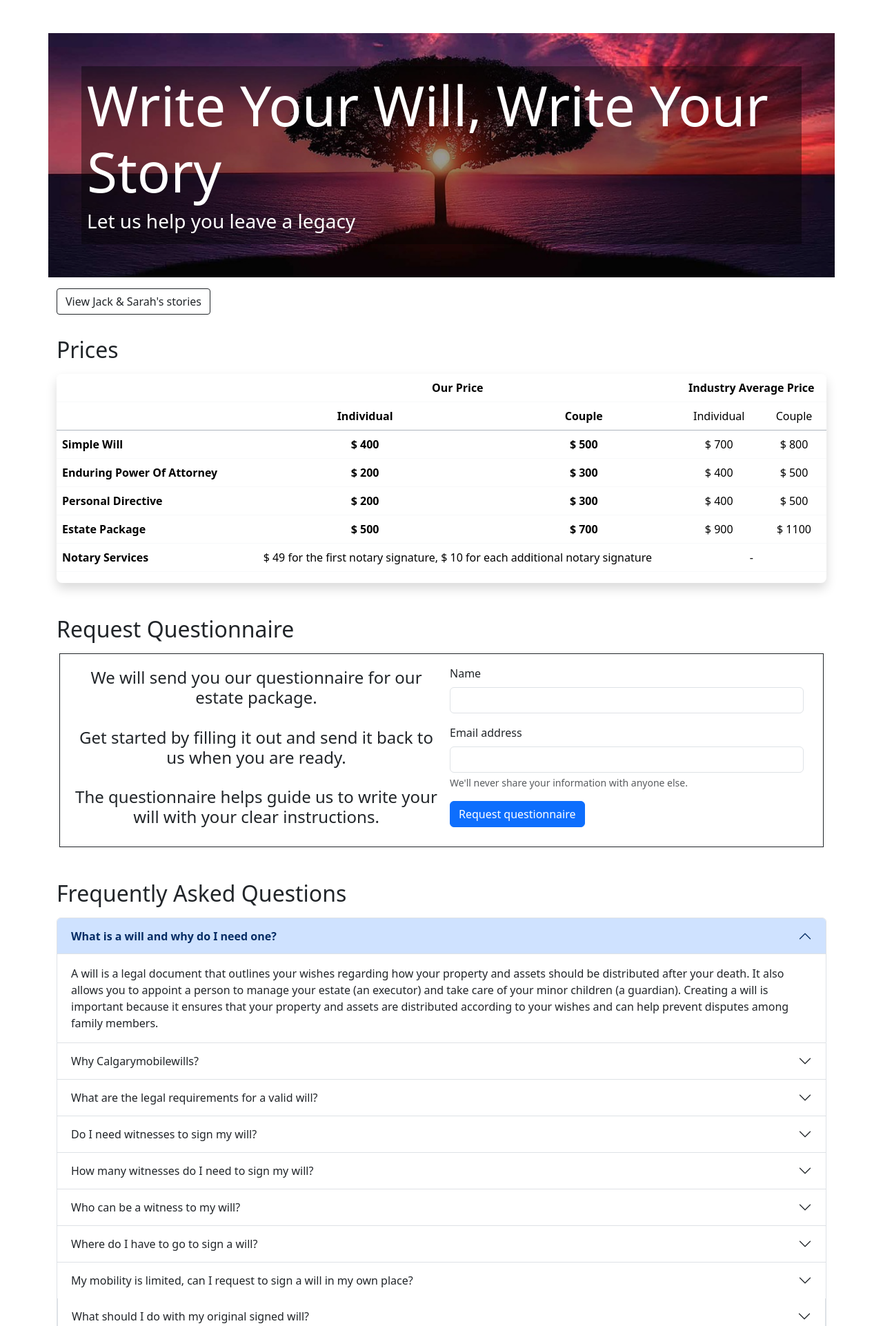
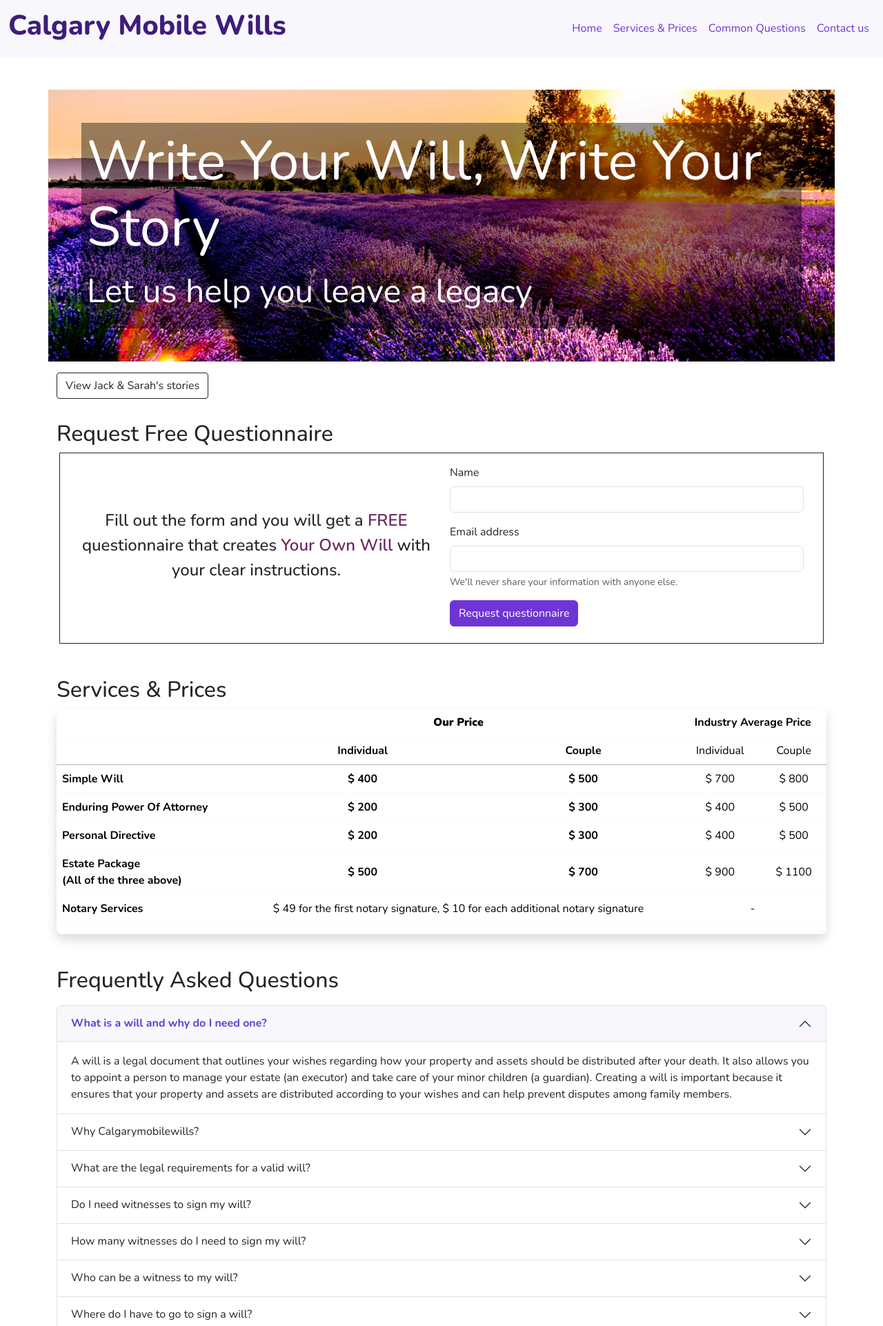
Before and after one commit to kjs29/willservice, a Django app: template templates/home.html in a window 1280 px wide. Shown: the top 1922 px of the page at 69% size. Run offline with Django 3.2, Linux system fonts and the light colour scheme; the template is opened without the code that fills it, so the values that code supplies are empty.

Commit message:
Change font, colors

```diff
--- a/templates/home.html
+++ b/templates/home.html
@@ -6,25 +6,86 @@
     <meta http-equiv="X-UA-Compatible" content="IE=edge">
     <meta name="viewport" content="width=device-width, initial-scale=1.0">
     <link href="https://cdn.jsdelivr.net/npm/bootstrap@5.3.0-alpha1/dist/css/bootstrap.min.css" rel="stylesheet" integrity="sha384-GLhlTQ8iRABdZLl6O3oVMWSktQOp6b7In1Zl3/Jr59b6EGGoI1aFkw7cmDA6j6gD" crossorigin="anonymous">
+    <link rel="preconnect" href="https://fonts.googleapis.com">
+    <link rel="preconnect" href="https://fonts.gstatic.com" crossorigin>
+    <link href="https://fonts.googleapis.com/css2?family=Nunito:wght@200;300;400;500;600;700;800;900;1000&display=swap" rel="stylesheet">
     <title>Calgary Mobile Wills</title>
     <style>
+        a.nav-link {
+            color: rgb(111, 53, 212);
+        }
+        a.nav-link:hover {
+            color: rgb(63, 29, 122);
+        }
         .background {
-            background-image: url("{% static 'images/random.png' %}");
+            background-image: url("{% static 'images/hero.jpg' %}");
             background-repeat: no-repeat;
             background-size: cover;
             background-position: center;
         }
+        .btn-primary {
+            background-color: rgb(111, 53, 212) !important;
+            border-color: rgb(111, 53, 212) !important;
+        }
+        .btn-primary:hover,
+        .btn-primary:active,
+        .btn-primary:visited,
+        .btn-primary:focus {
+            background-color: rgb(72, 34, 138) !important;
+            border-color: rgb(72, 34, 138) !important;
+        }
+        .accordion-button:not(.collapsed) {
+            color: rgb(93, 63, 211);
+            background-color: rgb(247, 247, 252);
+        }
+        .emphasis {
+            font-weight: 600;
+            color: rgb(112, 41, 99);
+        }
+        #price, #faq, #contact {
+            scroll-margin-top: 90px;
+        }
     </style>
 </head>
-<body>
-    <div class="container">
+<body style="font-family: 'Nunito', sans-serif;">
+
+    <!--navbar-->
+    <nav class="navbar navbar-expand-lg sticky-top" style="background-color: rgb(247, 247, 252);">
+        <div class="container-fluid">
+            <a class="navbar-brand" href="https://www.calgarymobilewills.ca" target="_top"><h1 style="font-weight: 800; color: rgb(63, 29, 122);">Calgary Mobile Wills</h1></a>
+            <button class="navbar-toggler" type="button" data-bs-toggle="collapse" data-bs-target="#navbarNav" aria-controls="navbarNav" aria-expanded="false" aria-label="Toggle navigation">
+            <span class="navbar-toggler-icon"></span>
+            </button>
+            <div class="collapse navbar-collapse" id="navbarNav">
+                <ul class="navbar-nav ms-auto">
+                    <li class="nav-item">
+                        <a class="nav-link" href="#top">Home</a>
+                    </li>
+                    <li class="nav-item">
+                        <a class="nav-link" href="#price">Services & Prices</a>
+                    </li>
+                    <li class="nav-item">
+                        <a class="nav-link" href="#faq">Common Questions</a>
+                    </li>
+                    <li class="nav-item">
+                        <a class="nav-link" href="#contact">Contact us</a>
+                    </li>
+                    <!--<li class="nav-item">-->
+                    <!--    <a class="nav-link disabled text-dark" href="#" tabindex="-1" aria-disabled="true">Mobile Service: We will come to you!</a>-->
+                    <!--</li>-->
+                </ul>
+            </div>
+        </div>
+    </nav>
+
+    <div class="container" id="begin">
 
         <!--Hero-->
         <div class="row mt-5">
             <div class="col p-5 background">
                 <div class="text-white p-2" style="background-color:rgba(0, 0, 0, 0.4)">
-                    <h1 class="display-1">Write Your Will, Write Your Story</h1>
-                    <h3 class="font-weight-bold">Let us help you leave a legacy</h3>
+                    <p class="display-1">Write Your Will, Write Your Story</p>
+                    <p class="display-5 font-weight-bold">Let us help you leave a legacy</p>
                 </div>
             </div>
         </div>
@@ -35,7 +96,7 @@
             <button class="btn btn-outline-dark" type="button" data-bs-toggle="collapse" data-bs-target="#multiCollapseExample2" aria-expanded="false" aria-controls="multiCollapseExample2">Sarah's Story</button> -->
             <button class="btn btn-outline-dark" type="button" data-bs-toggle="collapse" data-bs-target=".multi-collapse" aria-expanded="false" aria-controls="multiCollapseExample1 multiCollapseExample2" style="border-radius: 0.25rem;">View Jack & Sarah's stories</button>
         </p>
-        <div class="row">
+        <div class="row my-3">
             <div class="col">
             <div class="collapse multi-collapse" id="multiCollapseExample1">
                 <div class="card card-body">
@@ -78,12 +139,37 @@
             </div>
         </div>
 
+        <!--Request questionnaire-->
+        {% if not requested %}
+        <h2 class="mt-3">Request Free Questionnaire</h2>
+        <div class="row border border-dark p-3 m-1 mb-5">
+            <div class="text-center btn-group-vertical p-1 col-md-6">
+                <h4 style="line-height: 1.5em;">Fill out the form and you will get a <span class="emphasis">FREE</span> questionnaire that creates <span class="emphasis">Your Own Will</span> with your clear instructions.</h4>
+            </div>
+            <div class="col-md-6">
+                <form method="post">{% csrf_token %}
+                    <div class="form-group mb-3">
+                        <label for="name" class="form-label">Name</label>
+                        <input type="text" name="name" class="form-control" id="name" required>
+                    </div>
+                    <div class="form-group mb-3">
+                        <label for="email" class="form-label">Email address</label>
+                        <input type="email" name="email" class="form-control" id="email" aria-describedby="emailHelp" required>
+                        <div id="emailHelp" class="form-text">We'll never share your information with anyone else.</div>
+                    </div>
+                    <input type="submit" class="btn btn-primary mb-2" name="questionnaire" value="Request questionnaire" style="background-color: purple;">
+                </form>
+            </div>
+        </div>
+        {% endif %}
+
+
         <!--Price-->
-        <h2 class="mt-3 mb-3">Prices</h2>
-        <div class="table-responsive shadow rounded-3">
+        <h2 id="price" class="mt-3">Services & Prices</h2>
+        <div class="table-responsive shadow rounded-3 mb-5">
         <table class="table border-light">
 
-            <thead>
+        <thead class="align-middle">
             <tr class="text-center">
             <th scope="col"></th>
             <th colspan="2"><strong>Our Price</strong></th>
@@ -91,7 +177,7 @@
 
             </tr>
         </thead>
-            <tbody>
+        <tbody class="align-middle">
             <tr class="border-bottom border-dark-subtle">
                 <th scope="row"></th>
                 <td class="text-center"><strong>Individual</strong></td>
@@ -124,8 +210,8 @@
                 <td class="text-center">$ 500</td>
             </tr>
 
-                <tr class="bg-warning-subtle">
-                    <th scope="row">Estate Package</th>
+            <tr style="background-color: rgb(230, 230, 250);">
+                <th scope="row">Estate Package<br>(All of the three above)</th>
                 <td class="text-center"><strong>$ 500</strong></td>
                 <td class="text-center"><strong>$ 700</strong></td>
                 <td class="text-center">$ 900</td>
@@ -141,40 +227,8 @@
         </table>
     </div>
 
-        <!--Request questionnaire-->
-        {% if not requested %}
-        <h2 class="mt-5 mb-3">Request Questionnaire</h2>
-        <div class="row border border-dark p-3 m-1">
-            <div class="text-center btn-group-vertical p-1 col-md-6">
-                <h4>We will send you our questionnaire for our estate package.<br><br>Get started by filling it out and send it back to us when you are ready.<br><br>The questionnaire helps guide us to write your will with your clear instructions.</h4>
-            </div>
-            <div class="col-md-6">
-                <form method="post">{% csrf_token %}
-                    <div class="form-group mb-3">
-                        <label for="name" class="form-label">Name</label>
-                        <input type="text" name="name" class="form-control" id="name" required>
-                    </div>
-                    <div class="form-group mb-3">
-                        <label for="email" class="form-label">Email address</label>
-                        <input type="email" name="email" class="form-control" id="email" aria-describedby="emailHelp" required>
-                        <div id="emailHelp" class="form-text">We'll never share your information with anyone else.</div>
-                    </div>
-                    <input type="submit" class="btn btn-primary mb-2" name="questionnaire" value="Request questionnaire">
-                </form>
-            </div>
-        </div>
-        {% else %}
-        <div class="jumbotron jumbotron-fluid text-center">
-            <div class="container">
-                <h1 class="display-1 mt-3">Thank you</h1>
-                <p class="lead">Your submission has been received.</p>
-                <p>We will send the questionnaire in your email</p>
-            </div>
-        </div>
-        {% endif %}
-
         <!--FAQ-->
-        <h2 class="mt-5 mb-3">Frequently Asked Questions</h2>
+        <h2 id="faq" class="mt-3 mb-3">Frequently Asked Questions</h2>
         <div class="row mb-3">
             <div class="accordion" id="accordionPanelsStayOpenExample">
                 <div class="accordion-item">
@@ -254,8 +308,6 @@
                         </div>
                     </div>
                 </div>
-
-
                 <div class="accordion-item">
                     <h2 class="accordion-header" id="panelsStayOpen-headingNine">
                         <button class="accordion-button collapsed" type="button" data-bs-toggle="collapse" data-bs-target="#panelsStayOpen-collapseNine" aria-expanded="false" aria-controls="panelsStayOpen-collapseNine">
@@ -279,7 +331,7 @@
                             We are aware that not everyone is mobile, we will come to your place.
                         </div>
                     </div>
-
+                </div>
                 <div class="accordion-item">
                     <h2 class="accordion-header" id="panelsStayOpen-headingEleven">
                         <button class="accordion-button collapsed" type="button" data-bs-toggle="collapse" data-bs-target="#panelsStayOpen-collapseEleven" aria-expanded="false" aria-controls="panelsStayOpen-collapseEleven">
@@ -292,7 +344,6 @@
                         </div>
                     </div>
                 </div>
-
                 <div class="accordion-item">
                     <h2 class="accordion-header" id="panelsStayOpen-headingTwelve">
                         <button class="accordion-button collapsed" type="button" data-bs-toggle="collapse" data-bs-target="#panelsStayOpen-collapseTwelve" aria-expanded="false" aria-controls="panelsStayOpen-collapseTwelve">
@@ -305,9 +356,6 @@
                         </div>
                     </div>
                 </div>
-
-
-
                 <div class="accordion-item">
                     <h2 class="accordion-header" id="panelsStayOpen-headingFourteen">
                         <button class="accordion-button collapsed" type="button" data-bs-toggle="collapse" data-bs-target="#panelsStayOpen-collapseFourteen" aria-expanded="false" aria-controls="panelsStayOpen-collapseFourteen">
@@ -346,14 +394,12 @@
                         </div>
                     </div>
                 </div>
-
-            </div>
             </div>
         </div>
 
         <!--Contact-->
-        <h2 class="mt-4">Contact us</h2>
-        <div class="container mb-4 py-3 border border border-1">
+        <h2 id="contact" class="mt-4">Contact us</h2>
+            <div class="container mb-4 py-3 border border-1">
         <form method="post">{% csrf_token %}
 
             <div class="mb-3">
@@ -376,6 +422,24 @@
             </div>
         </form>
     </div>
+
+        <!--Footer-->
+        <div class="container">
+        <footer class="d-flex flex-wrap justify-content-between align-items-center py-3 my-4 border-top">
+            <div class="col-md-12 d-flex align-items-center">
+                <a href="https://www.calgarymobilewills.ca" class="mb-3 me-2 mb-md-0 text-muted text-decoration-none lh-1">
+                    Calgary Mobile Wills
+                </a>
+                <span class="mb-3 mb-md-0 text-muted">© 2023 Calgary Mobile Wills</span>
+            </div>
+
+            <!--<ul class="nav col-md-4 justify-content-end list-unstyled d-flex">-->
+            <!--  <li class="ms-3"><a class="text-muted" href="#"><svg class="bi" width="24" height="24"><use xlink:href="#twitter"></use></svg></a></li>-->
+            <!--  <li class="ms-3"><a class="text-muted" href="#"><svg class="bi" width="24" height="24"><use xlink:href="#instagram"></use></svg></a></li>-->
+            <!--  <li class="ms-3"><a class="text-muted" href="#"><svg class="bi" width="24" height="24"><use xlink:href="#facebook"></use></svg></a></li>-->
+            <!--</ul>-->
+        </footer>
+    </div>
     </div>
     <script src="https://cdn.jsdelivr.net/npm/bootstrap@5.3.0-alpha1/dist/js/bootstrap.bundle.min.js" integrity="sha384-w76AqPfDkMBDXo30jS1Sgez6pr3x5MlQ1ZAGC+nuZB+EYdgRZgiwxhTBTkF7CXvN" crossorigin="anonymous"></script>
 </body>
```
Also changed, not shown: static/images/hero.jpg (added). Lines whose indentation alone changed are shown as unchanged.
